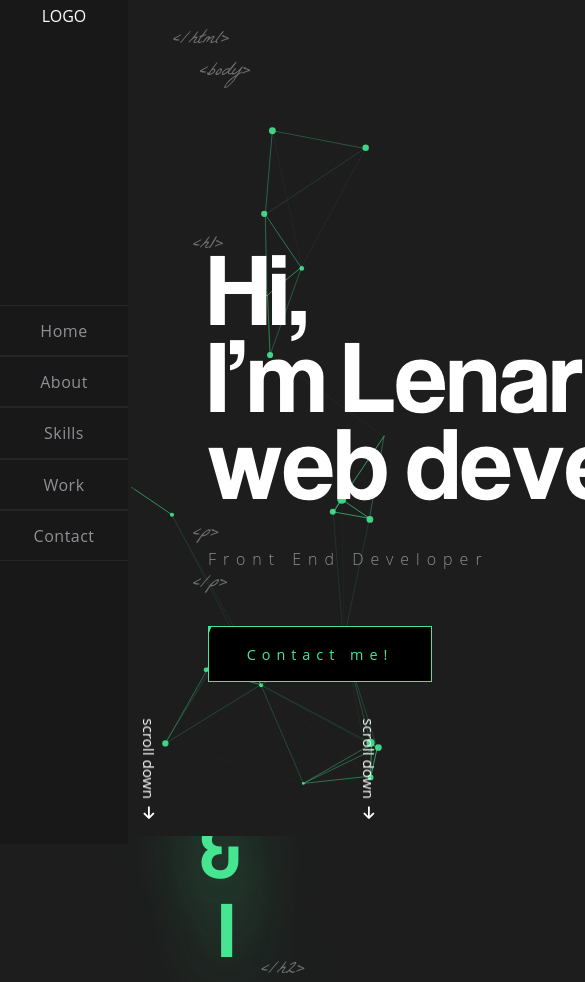
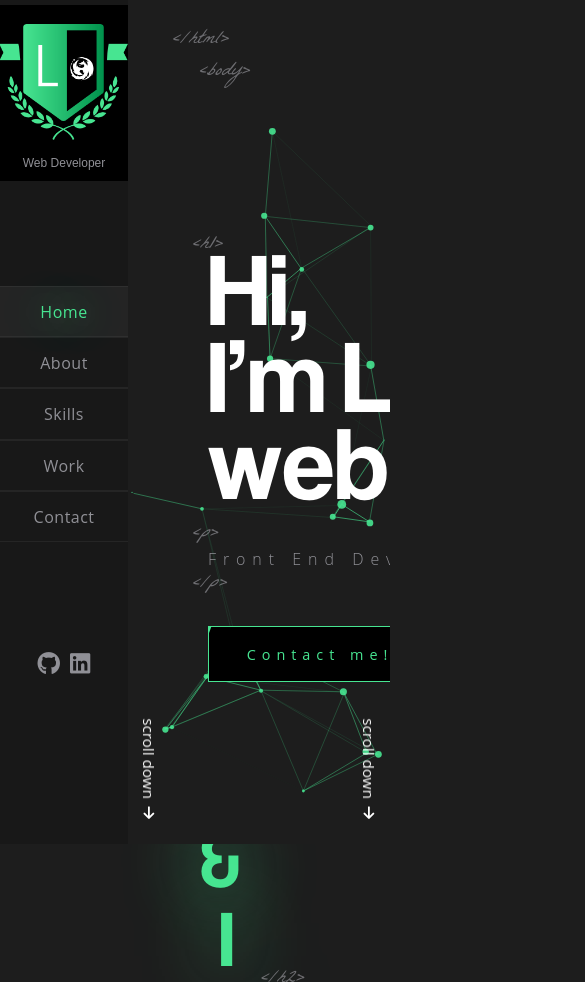
Before and after one commit to AIOR-IA/Portafolio, a plain HTML site: page index.html in a window 390 px wide. Shown: the top 982 px of the page, 585 px wide, since content can reach past the window. Drawn offline with nearby package versions, Linux system fonts and the light colour scheme; some packages are replaced by stand-ins of ours; animation ran at ten frames a second.

Commit message:
Termine de añadir la navbar logo y social, cree varios logos para probar, ya empezaré a con el responsive, con el navbar y todos los section

```diff
--- a/css/style.css
+++ b/css/style.css
@@ -37,6 +37,139 @@ body{
 }
 
 
+/* NAVBAR */
+
+
+.main-menu{
+    text-align: center;
+    background-color: var(--bg-nav);
+    width: 8rem;
+    height: 100vh;
+    display: flex;
+    flex-direction: column;
+    justify-content: space-between;
+    align-items: center;
+    padding: 5px 0;
+    position: fixed;
+    z-index: 20;
+}
+/*Nav-Logo*/
+.main-menu-logo{
+    width: 100%;
+    height: 11rem;
+    background-color: black;
+    overflow: hidden;
+    display: flex;
+    flex-direction: column;
+    justify-content: space-evenly;
+}
+.main-menu-logo img{
+    width: 100%;
+    height: 8rem;
+    object-fit: cover;
+    object-position: center ;
+
+}
+.main-menu-logo p{
+    font-size: 0.75rem;
+    font-family: sans-serif;
+    color: var(--text-nav) !important;
+
+}
+/*Nav*/
+a{
+    text-decoration: none;
+
+}
+ul li {
+    list-style: none;
+}
+.main-menu-nav{
+    display: flex;
+    flex-direction: column;
+    width: 100%;
+
+}
+.main-menu a:nth-child(1){
+    animation:  nav-enter 0.6s ease;
+}
+.main-menu a:nth-child(2){
+    animation:  nav-enter 0.8s ease;
+}
+.main-menu a:nth-child(3){
+    animation:  nav-enter 1.2s ease;
+}
+.main-menu a:nth-child(4){
+    animation:  nav-enter 1.6s ease;
+}
+.main-menu a:nth-child(5){
+    animation:  nav-enter 2s ease;
+}
+@keyframes nav-enter {
+    0%{
+        opacity: 0;
+        transform: translateX(-8rem);
+    }
+    100%{
+        opacity: 1;
+        transform: translateX(0rem);
+    }
+
+}
+.main-menu-nav a{
+    /* font-family: 'Coolvetica'; */
+    font-size: 1rem;
+    font-weight: 400;
+    letter-spacing: 0.5px;
+    line-height: 3.2rem;
+    height: 3.2rem;
+    color: var(--text-nav);
+    border:  0.1px solid rgba(144 , 144, 150, 0.1);
+    border-left: transparent;
+    border-right: transparent;
+    display: block;
+}
+.main-menu-nav a:hover{
+    color: var(--text-secondary);
+    text-shadow: 0rem 0rem 2.5rem var(--text-secondary);
+    background-color:  rgba(85, 85, 85, 0.2);
+}
+.a-active a{
+    color: var(--text-secondary) !important;
+    text-shadow: 0rem 0rem 2.5rem var(--text-secondary) ;
+    background-color:  rgba(85, 85, 85, 0.2) ;
+}
+
+.main-menu .toggle{
+    display: none;
+    width: 100%;
+    height: 4rem;
+}
+.main-menu .toggle button{
+    border: none;
+    background-color: transparent;
+    color: var(--text-main);
+    font-size: 3rem;
+}
+
+.main-menu-social {
+
+    width: 100%;
+    padding-bottom: 10rem;
+}
+.main-menu-social ul{
+    display: flex;
+    justify-content: center;
+    font-size: 1.45rem;
+    gap: 10px;
+}
+.main-menu-social ul li a{
+    color: var(--text-nav);
+}
+.main-menu-social ul li a:hover{
+    color: var(--text-secondary);
+    text-shadow: 0rem 0rem 3rem var(--text-secondary);
+}
 /**
 * *PARTICLES tags
 */
@@ -184,11 +317,12 @@ body{
 */
 #particles-js {
 
-    width: calc(100vw - 8rem);
+    width: calc(100% - 8rem);
     margin-left: 8rem;
-    height: 99vh;
+    height: 100vh;
     z-index: 15;
     overflow: hidden;
+    position: relative;
 }
 #particles-js .center-text {
     margin-top: 10.5rem;
@@ -296,78 +430,6 @@ h1 span:hover{
     position: absolute;
     left: 0;
     z-index: 5;
-}
-/* NAVBAR */
-.main-menu{
-    text-align: center;
-    background-color: var(--bg-nav);
-    width: 8rem;
-    height: 100vh;
-    display: flex;
-    flex-direction: column;
-    justify-content: space-between;
-    align-items: center;
-    padding: 5px 0;
-    position: fixed;
-    z-index: 20;
-
-}
-
-a{
-    text-decoration: none;
-
-}
-ul li {
-    list-style: none;
-}
-.main-menu-nav{
-    display: flex;
-    flex-direction: column;
-    width: 100%;
-
-}
-.main-menu a:nth-child(1){
-    animation:  nav-enter 0.6s ease;
-}
-.main-menu a:nth-child(2){
-    animation:  nav-enter 0.8s ease;
-}
-.main-menu a:nth-child(3){
-    animation:  nav-enter 1.2s ease;
-}
-.main-menu a:nth-child(4){
-    animation:  nav-enter 1.6s ease;
-}
-.main-menu a:nth-child(5){
-    animation:  nav-enter 2s ease;
-}
-@keyframes nav-enter {
-    0%{
-        opacity: 0;
-        transform: translateX(-8rem);
-    }
-    100%{
-        opacity: 1;
-        transform: translateX(0rem);
-    }
-
-}
-.main-menu-nav a{
-    /* font-family: 'Coolvetica'; */
-    font-size: 1rem;
-    font-weight: 400;
-    letter-spacing: 0.5px;
-    line-height: 3.2rem;
-    height: 3.2rem;
-    color: var(--text-nav);
-    border:  0.1px solid rgba(144 , 144, 150, 0.1);
-    border-left: transparent;
-    border-right: transparent;
-}
-.main-menu-nav a:hover{
-    color: var(--text-secondary);
-    text-shadow: 0rem 0rem 2.5rem var(--text-secondary);
-    background-color:  rgba(85, 85, 85, 0.2);
 }
 
 /******* TAGS SECTION-ABOUT *******/
@@ -478,7 +540,7 @@ ul li {
     padding-top: 1rem;
     padding-bottom: 0.5rem;
     padding-left: 1rem;
-    color: #fff;
+    color: var(--text-main);
     letter-spacing: 0.5px;
     font-size: 1rem;
     line-height: 1.4rem;
@@ -618,7 +680,7 @@ ul li {
     padding-top: 1rem;
     padding-bottom: 0.5rem;
     padding-left: 1rem;
-    color: #fff;
+    color: var(--text-main);
     letter-spacing: 0.5px;
     font-size: 1rem;
     line-height: 1.4rem;
@@ -829,7 +891,7 @@ ul li {
     padding-top: 1rem;
     padding-bottom: 0.5rem;
     padding-left: 1rem;
-    color: #fff;
+    color: var(--text-main);
     letter-spacing: 0.5px;
     font-size: 1rem;
     line-height: 1.4rem;
@@ -1026,7 +1088,7 @@ ul li {
     padding-top: 1rem;
     padding-bottom: 0.5rem;
     padding-left: 1rem;
-    color: #fff;
+    color: var(--text-main);
     letter-spacing: 0.5px;
     font-size: 1rem;
     line-height: 1.4rem;
--- a/index.html
+++ b/index.html
@@ -12,19 +12,30 @@
 <body>
     <div class="main-menu">
         <div class="main-menu-logo">
-            <p style="color: white;">LOGO</p>
+            <img src="assets/img/logo/logo9.PNG" alt="">
+            <p style="color: white;">Web Developer</p>
+        </div>
+        <div class="toggle">
+            <button class="btn-toggle">
+                <i class="fa fa-bars" aria-hidden="true"></i>
+            </button>
         </div>
         <nav class="main-menu-nav">
-            <a href="#particles-js" >Home</a>
-            <a href="#section-about" >About</a>
-            <a href="#section-skills" >Skills</a>
-            <a href="#section-work" >Work</a>
-            <a href="#section-contact">Contact</a>
+
+            <ul class="closed-Toggle">
+                <li class="a-active"><a href="#particles-js" class="a-active">Home</a></li>
+                <li><a href="#section-about" >About</a> </li>
+                <li><a href="#section-skills" >Skills</a></li>
+                <li><a href="#section-work" >Work</a></li>
+                <li><a href="#section-contact">Contact</a></li>
+              </ul>
         </nav>
         <div class="main-menu-social">
             <ul>
-                <li><a href=""></a></li>
-                <li><a href=""></a></li>
+                <li><a href=""><i class="fa fa-github" aria-hidden="true"></i>
+                </a></li>
+                <li><a href=""><i class="fa fa-linkedin-square" aria-hidden="true"></i>
+                </a></li>
             </ul>
         </div>
     </div>
--- a/js/Scroll.js
+++ b/js/Scroll.js
@@ -29,11 +29,11 @@ $(document).ready(function(){
   function onScrollHandle() {
     var currentScrollPos = $(document).scrollTop();
 
-      $('.nav-main-navbar > ul > li > a').each(function () {
+    $('.main-menu-nav > ul > li > a').each(function () {
         var curLink = $(this);
         var refElem = $(curLink.attr('href'));
         if (refElem.position().top <= currentScrollPos && refElem.position().top + refElem.height() > currentScrollPos) {
-              $('.nav-main-navbar > ul > li > a').removeClass("a-active");
+            $('.main-menu-nav > ul > li > a').removeClass("a-active");
             curLink.parent().addClass("a-active");
         }
         else {
```
Also changed, not shown: assets/img/logo/logo1.PNG (added), assets/img/logo/logo10.PNG (added), assets/img/logo/logo2.PNG (added), assets/img/logo/logo4.PNG (added), assets/img/logo/logo5.PNG (added), assets/img/logo/logo6.PNG (added), assets/img/logo/logo7.PNG (added), assets/img/logo/logo8.PNG (added), assets/img/logo/logo9.PNG (added), js/app.js (line endings or trailing spaces). Lines whose indentation alone changed are shown as unchanged.
